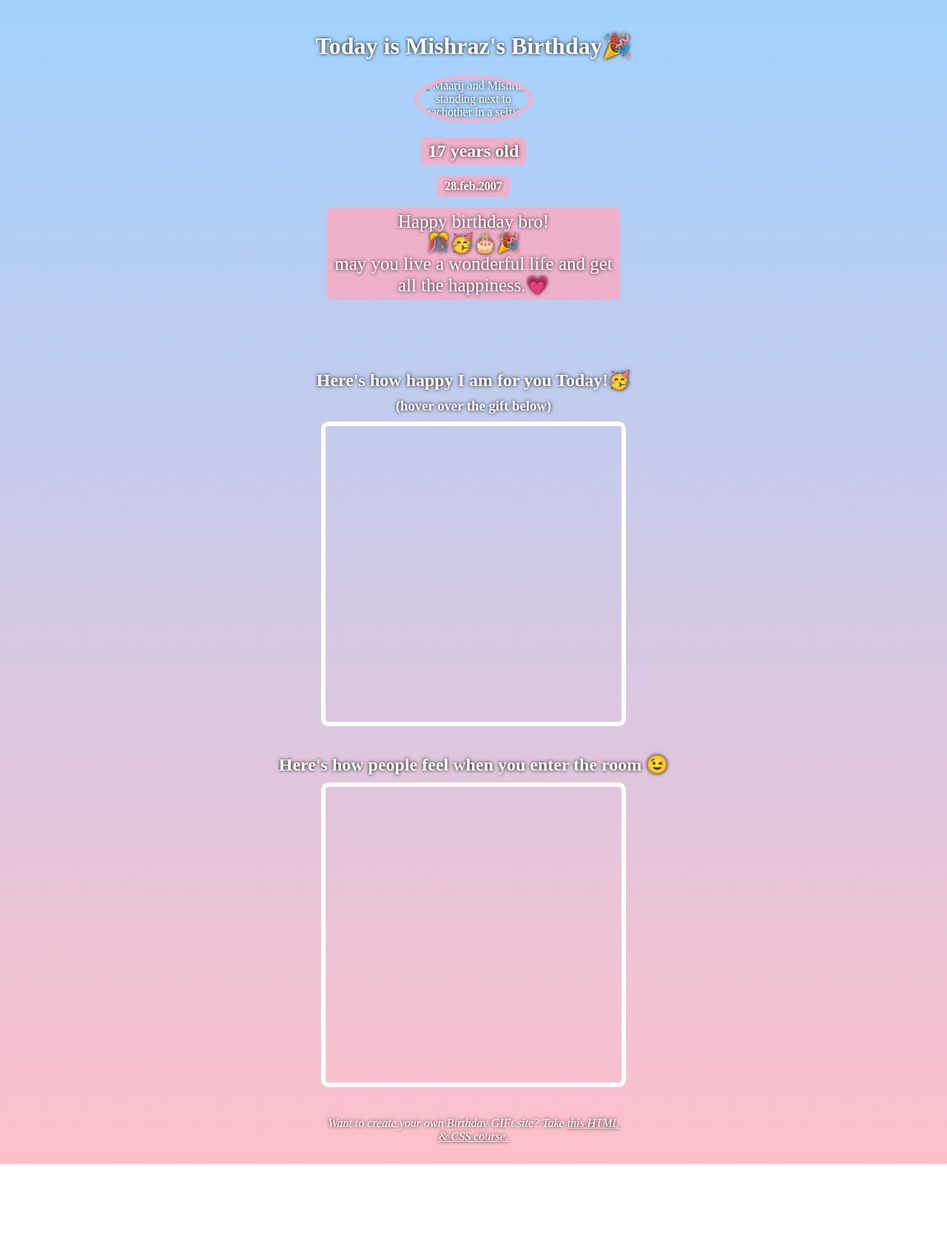
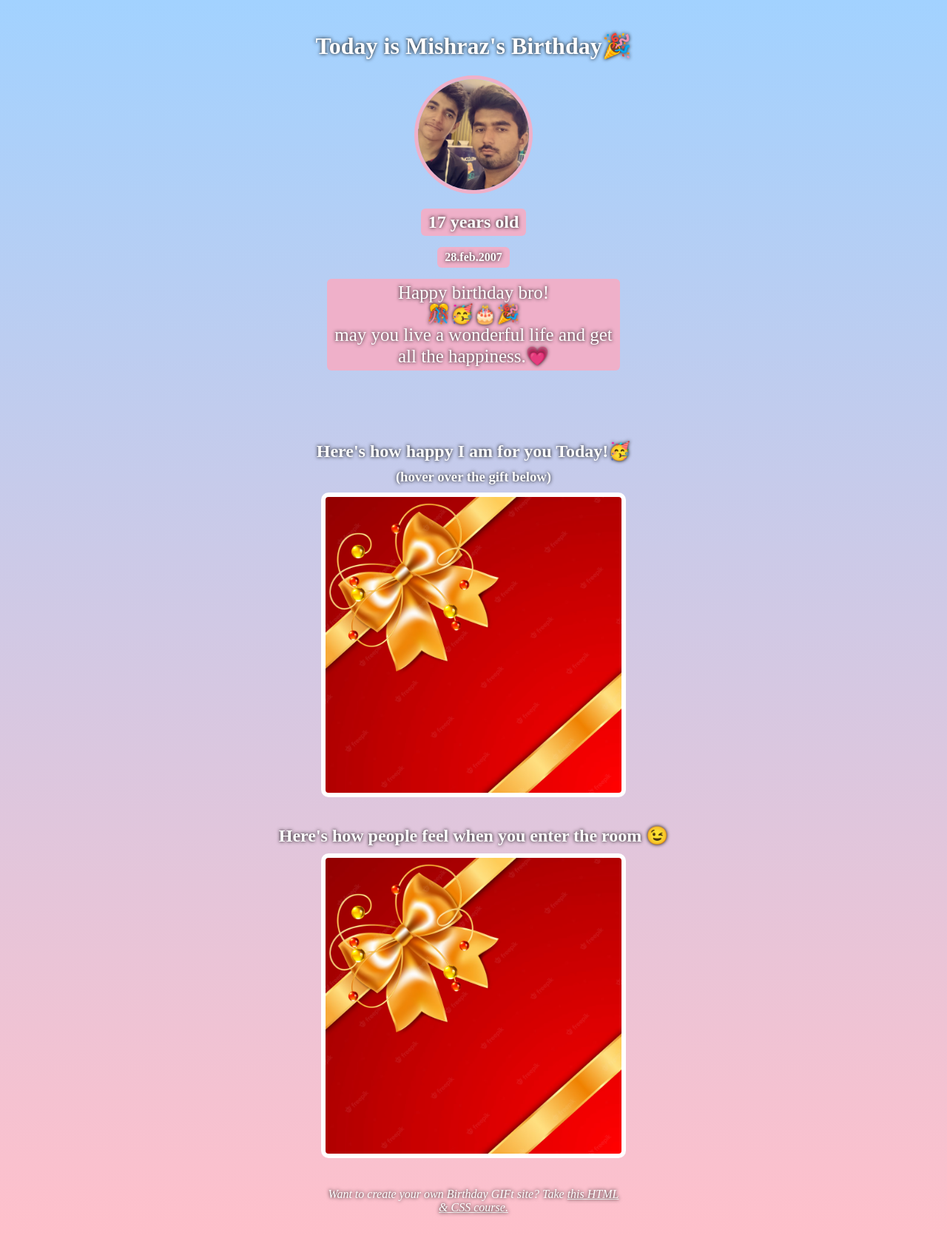
Before and after one commit to Maarij-Ahmed-Tahir/Birthday-Gift-Site, a plain HTML site: page index.html in a window 1280 px wide. Shown: the whole page at 74% size. Before the commit the page ends 1574 px from the top, so only its background shows below. Drawn offline with Linux system fonts and the light colour scheme; a web font is replaced by a local one.

Commit message:
Update index.html

```diff
--- a/index.html
+++ b/index.html
@@ -62,7 +62,7 @@
             margin-top: 5px;
         }
         #bday-wish:hover{
-            background-image: url(/Css/birth-day-gift-site/fireworks.gif);
+            background-image: url(fireworks.gif);
         }
         .gift-section{
             margin-top: 50px;
@@ -80,11 +80,11 @@
             width: 400px;
             border: 6px solid white;
             border-radius: 10px;
-            background-image: url(/Css/birth-day-gift-site/gift-cover.avif);
+            background-image: url(gift-cover.avif);
             background-size: cover;
         }
         .gift-pic:hover{
-            background-image: url(/Css/birth-day-gift-site/happy.gif);
+            background-image: url(happy.gif);
         }
         .gift-hot{
             margin: 0px auto;
@@ -92,11 +92,11 @@
             width: 400px;
             border: 6px solid white;
             border-radius: 10px;
-            background-image: url(/Css/birth-day-gift-site/gift-cover.avif);
+            background-image: url(gift-cover.avif);
             background-size: cover;
         }
         .gift-hot:hover{
-            background-image: url(/Css/birth-day-gift-site/hot.gif);
+            background-image: url(hot.gif);
         }
 
         #footer{
@@ -113,7 +113,7 @@
 <body>
     <div id="header">
         <h1>Today is Mishraz's Birthday🎉</h1>
-        <img src="/Css/birth-day-gift-site/Mybroandme.jpg"
+        <img src="Mybroandme.jpg"
              alt="Maarij and Mishraz standing next to eachother in a selfie" id="birthday-boy">
         <h2 id="bday-age">17 years old</h2>
         <h4 id="bday-date">28.feb.2007</h4>
```
